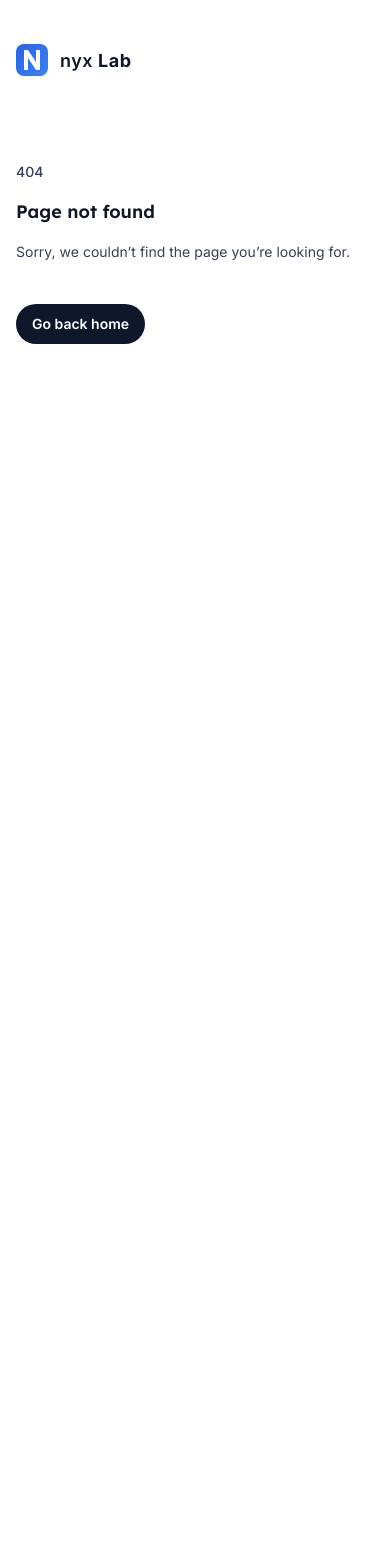
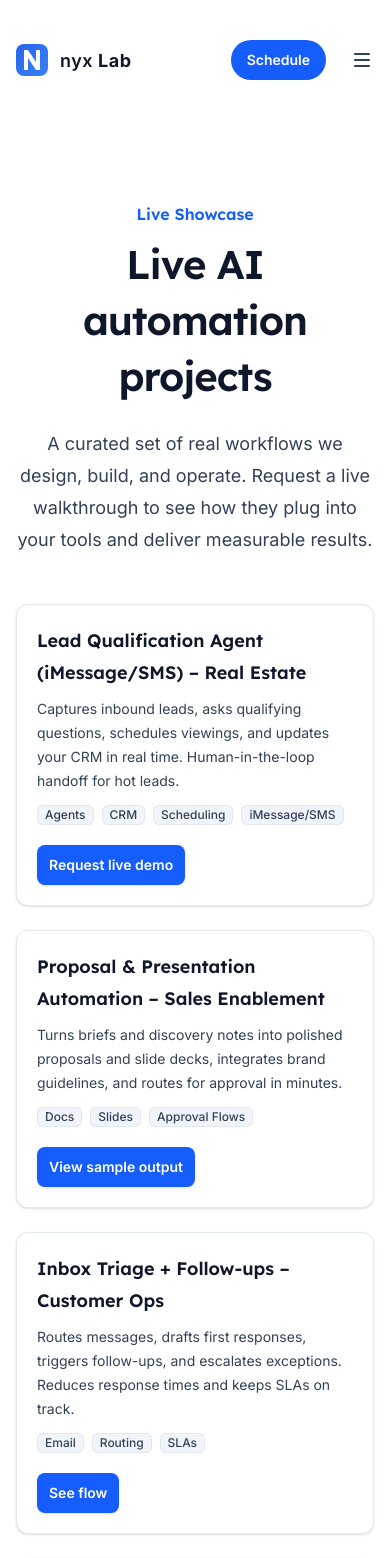
Before and after one commit to ahmadyousafdata-rgb/nyc-lab-1, a Next.js app: page /live in a window 390 px wide. Before the commit this address had no page. Shown: the top 1558 px of the page. Before the commit the page ends 844 px from the top, so only its background shows below. Built offline with nearby package versions, Linux system fonts and the light colour scheme.

Commit message:
Live: add showcase page and header nav link
Adds /live route with project cards and mailto CTAs; updates mobile and desktop nav to include Live.

```diff
--- /dev/null
+++ b/src/app/live/page.jsx
@@ -0,0 +1,117 @@
+import { Header } from '@/components/Header'
+import { Footer } from '@/components/Footer'
+import { Container } from '@/components/Container'
+import SectionHeading from '@/components/SectionHeading'
+import Link from 'next/link'
+
+const projects = [
+  {
+    title: 'Lead Qualification Agent (iMessage/SMS) – Real Estate',
+    description:
+      'Captures inbound leads, asks qualifying questions, schedules viewings, and updates your CRM in real time. Human-in-the-loop handoff for hot leads.',
+    tags: ['Agents', 'CRM', 'Scheduling', 'iMessage/SMS'],
+    cta: {
+      label: 'Request live demo',
+      href: 'mailto:info@nyxlab.ai?subject=Live%20Demo%20Request:%20Lead%20Qualification%20Agent&body=Hi%20nyx%20Lab%2C%20we%27d%20like%20a%20live%20walkthrough%20of%20the%20Lead%20Qualification%20Agent.',
+    },
+  },
+  {
+    title: 'Proposal & Presentation Automation – Sales Enablement',
+    description:
+      'Turns briefs and discovery notes into polished proposals and slide decks, integrates brand guidelines, and routes for approval in minutes.',
+    tags: ['Docs', 'Slides', 'Approval Flows'],
+    cta: {
+      label: 'View sample output',
+      href: 'mailto:info@nyxlab.ai?subject=Sample%20Request:%20Proposal%20%26%20Presentation%20Automation&body=Please%20send%20a%20sanitized%20proposal%2Fdeck%20sample.%20We%27re%20interested%20in%20adapting%20it%20to%20our%20brand.',
+    },
+  },
+  {
+    title: 'Inbox Triage + Follow-ups – Customer Ops',
+    description:
+      'Routes messages, drafts first responses, triggers follow-ups, and escalates exceptions. Reduces response times and keeps SLAs on track.',
+    tags: ['Email', 'Routing', 'SLAs'],
+    cta: {
+      label: 'See flow',
+      href: 'mailto:info@nyxlab.ai?subject=Live%20Demo%20Request:%20Inbox%20Triage%20%2B%20Follow-ups&body=We%27d%20like%20to%20see%20the%20triage%20and%20follow-up%20flow%20in%20action.',
+    },
+  },
+  {
+    title: 'Scheduling + CRM Sync – Multi-channel',
+    description:
+      'Books meetings via SMS/email, checks calendars, confirms attendance, and logs every touchpoint and note into your CRM automatically.',
+    tags: ['Calendars', 'HubSpot', 'Salesforce'],
+    cta: {
+      label: 'Request live demo',
+      href: 'mailto:info@nyxlab.ai?subject=Live%20Demo%20Request:%20Scheduling%20%2B%20CRM%20Sync',
+    },
+  },
+  {
+    title: 'E‑commerce Product Ops Assistant',
+    description:
+      'Generates enriched titles, descriptions, and attributes, fixes taxonomy, and syncs listings across channels. Optional human review gates.',
+    tags: ['Catalog', 'Content', 'Automation'],
+    cta: {
+      label: 'View sample outputs',
+      href: 'mailto:info@nyxlab.ai?subject=Sample%20Request:%20E-commerce%20Product%20Ops%20Assistant',
+    },
+  },
+  {
+    title: 'Healthcare Intake & Reminders',
+    description:
+      'Automates patient intake Q&A, appointment reminders, and updates to scheduling/EHR, with compliant data handling and opt-in flows.',
+    tags: ['EHR/EMR', 'Scheduling', 'Compliance'],
+    cta: {
+      label: 'Discuss compliance and demo',
+      href: 'mailto:support@nyxlab.ai?subject=Demo%20Request:%20Healthcare%20Intake%20%26%20Reminders&body=We%27d%20like%20to%20review%20compliance%20considerations%20and%20see%20a%20demo.',
+    },
+  },
+]
+
+function Tag({ children }) {
+  return (
+    <span className="inline-flex items-center rounded-md bg-slate-100 px-2 py-0.5 text-xs font-medium text-slate-700 ring-1 ring-inset ring-slate-200">
+      {children}
+    </span>
+  )
+}
+
+export default function LiveShowcase() {
+  return (
+    <>
+      <Header />
+      <main className="bg-white">
+        <Container className="pt-20 pb-16">
+          <SectionHeading
+            eyebrow="Live Showcase"
+            title="Live AI automation projects"
+            description="A curated set of real workflows we design, build, and operate. Request a live walkthrough to see how they plug into your tools and deliver measurable results."
+            align="center"
+          />
+
+          <section className="mt-12 grid grid-cols-1 gap-6 sm:grid-cols-2 lg:grid-cols-3">
+            {projects.map((p) => (
+              <div key={p.title} className="flex h-full flex-col rounded-xl border border-slate-200 bg-white p-5 shadow-sm">
+                <h3 className="font-display text-lg font-semibold text-slate-900">{p.title}</h3>
+                <p className="mt-2 text-sm text-slate-700">{p.description}</p>
+                <div className="mt-3 flex flex-wrap gap-2">
+                  {p.tags.map((t) => (
+                    <Tag key={t}>{t}</Tag>
+                  ))}
+                </div>
+                <div className="mt-5">
+                  <Link
+                    href={p.cta.href}
+                    className="inline-flex items-center justify-center rounded-lg bg-blue-600 px-3 py-2 text-sm font-semibold text-white shadow-sm hover:bg-blue-500"
+                  >
+                    {p.cta.label}
+                  </Link>
+                </div>
+              </div>
+            ))}
+          </section>
+        </Container>
+      </main>
+      <Footer />
+    </>
+  )
+}
--- a/src/components/Header.jsx
+++ b/src/components/Header.jsx
@@ -64,10 +64,11 @@ function MobileNavigation() {
       />
       <PopoverPanel
         transition
-        className="absolute inset-x-0 top-full mt-4 flex origin-top flex-col rounded-2xl bg-white p-4 text-lg tracking-tight text-slate-900 shadow-xl ring-1 ring-slate-900/5 data-closed:scale-95 data-closed:opacity-0 data-enter:duration-150 data-enter:ease-out data-leave:duration-100 data-leave:ease-in"
+       className="absolute inset-x-0 top-full mt-4 flex origin-top flex-col rounded-2xl bg-white p-4 text-lg tracking-tight text-slate-900 shadow-xl ring-1 ring-slate-900/5 data-closed:scale-95 data-closed:opacity-0 data-enter:duration-150 data-enter:ease-out data-leave:duration-100 data-leave:ease-in"
       >
        <MobileNavLink href="/">Home</MobileNavLink>
        <MobileNavLink href="/about">About</MobileNavLink>
+       <MobileNavLink href="/live">Live</MobileNavLink>
        <MobileNavLink href="/blogs">Blog</MobileNavLink>
        <MobileNavLink href="/#testimonials">Testimonials</MobileNavLink>
 
@@ -90,6 +91,7 @@ export function Header() {
             <div className="hidden md:flex md:gap-x-6">
               <NavLink href="/">Home</NavLink>
               <NavLink href="/about">About</NavLink>
+              <NavLink href="/live">Live</NavLink>
               <NavLink href="/#testimonials">Testimonials</NavLink>
               <NavLink href="/blogs">Blog</NavLink>
             </div>
```
